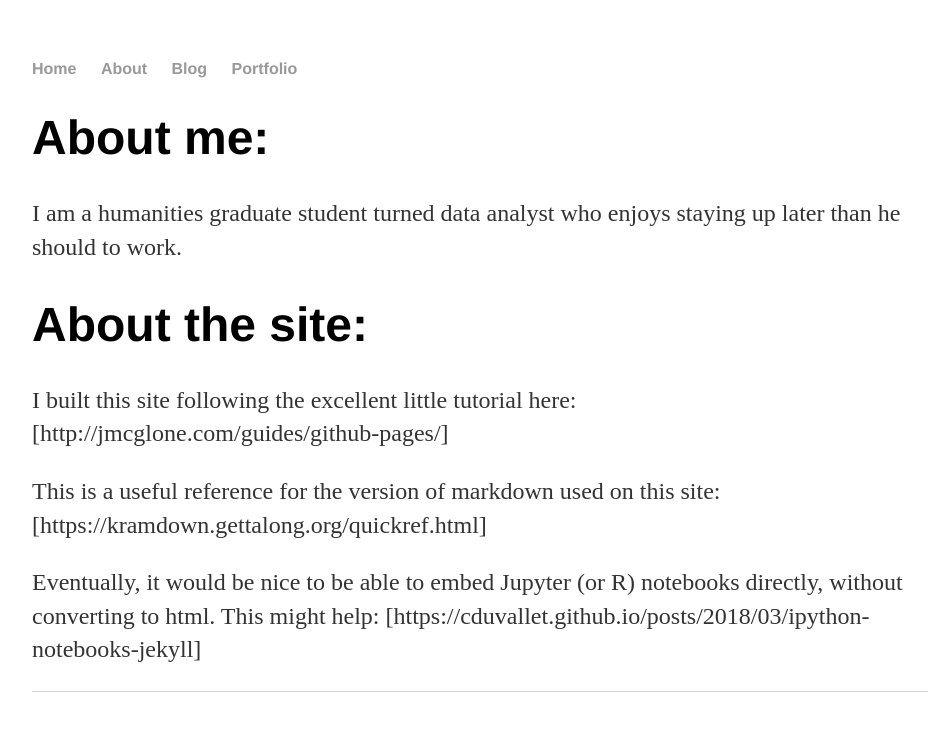
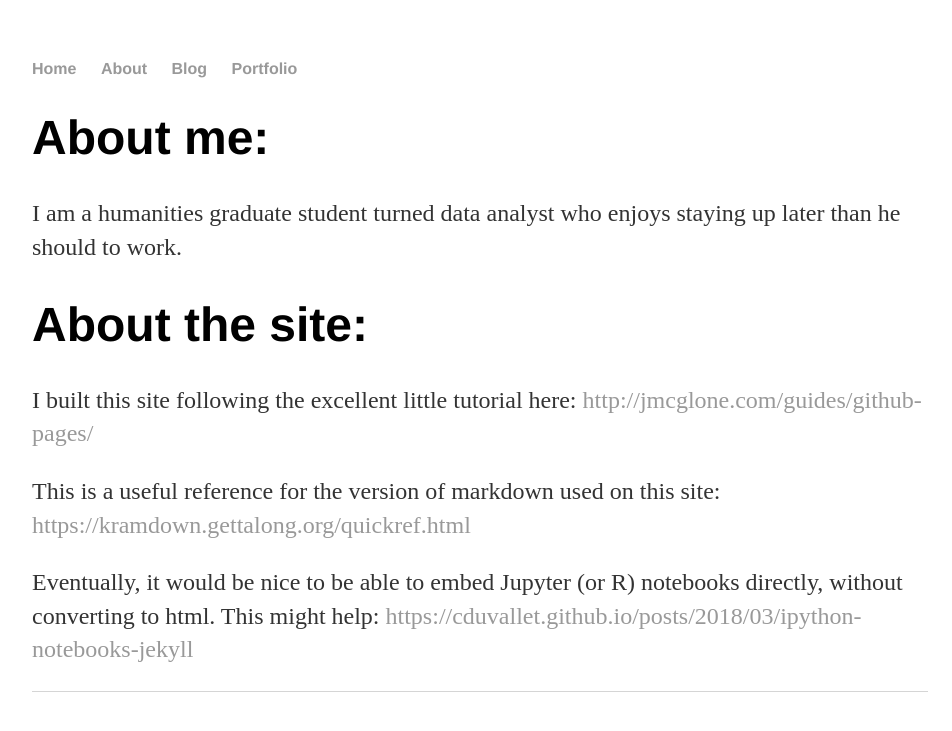
Before and after one commit to dmgrogers/dmgrogers.github.io, a Jekyll site: the page built from about.md, in a window 1280 px wide. Shown: the top 731 px of the page, without its empty margins (160-1112 px from the left). Built offline with Jekyll 4.4.1, drawn with Linux system fonts in a browser that asks for light colours; part of the change alters nothing that is shown.

```diff
--- a/about.md
+++ b/about.md
@@ -10,8 +10,8 @@ I am a humanities graduate student turned data analyst who enjoys staying up lat
 About the site:
 ===
 
-I built this site following the excellent little tutorial here: [http://jmcglone.com/guides/github-pages/]
+I built this site following the excellent little tutorial here: [http://jmcglone.com/guides/github-pages/](http://jmcglone.com/guides/github-pages/)
 
-This is a useful reference for the version of markdown used on this site: [https://kramdown.gettalong.org/quickref.html]
+This is a useful reference for the version of markdown used on this site: [https://kramdown.gettalong.org/quickref.html](https://kramdown.gettalong.org/quickref.html)
 
-Eventually, it would be nice to be able to embed Jupyter (or R) notebooks directly, without converting to html.  This might help: [https://cduvallet.github.io/posts/2018/03/ipython-notebooks-jekyll]
+Eventually, it would be nice to be able to embed Jupyter (or R) notebooks directly, without converting to html.  This might help: [https://cduvallet.github.io/posts/2018/03/ipython-notebooks-jekyll](https://cduvallet.github.io/posts/2018/03/ipython-notebooks-jekyll)
```
